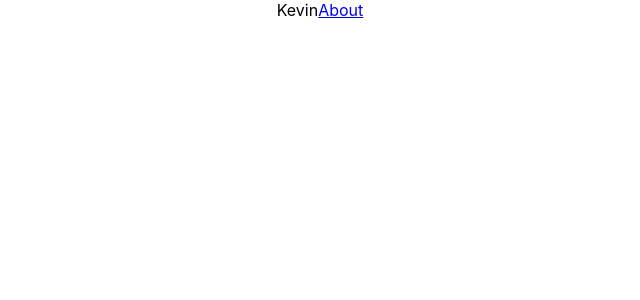
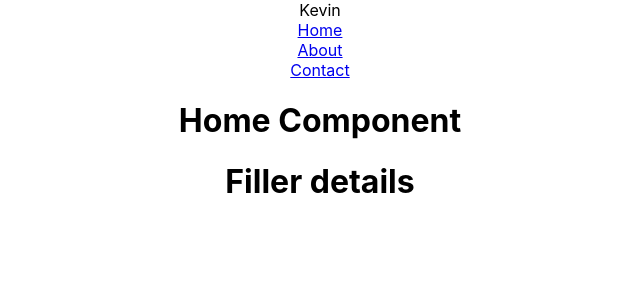
Before and after one commit to KevinLai76/website, a React (Create React App) app: page / in a window 1280 px wide. Shown: the top 300 px of the page, without its empty margins (320-960 px from the left). Built offline with nearby package versions, Linux system fonts and the light colour scheme.

Commit message:
Basic navigation and navbar implemented

```diff
--- a/src/App.js
+++ b/src/App.js
@@ -1,12 +1,19 @@
 import React from 'react';
 import './App.css';
+import Home from './components/Home'
+import About from './components/About'
+import Contact from './components/Contact'
 import NavBar from './components/NavBar'
+import { Route } from 'react-router-dom'
 
 function App() {
 
   return (
     <div className="App">
-      <NavBar />
+        <NavBar />
+        <Route exact path='/' component={Home} />
+        <Route exact path='/about' component={About} />
+        <Route exacth path='/contact' component={Contact} />
     </div>
   );
 }
--- a/src/components/contact.js
+++ b/src/components/contact.js
@@ -0,0 +1,14 @@
+import React from 'react'
+
+function Contact(){
+
+    return(
+        <div>
+            <span> Email: sample</span>
+            <span> Phone: n/a </span>
+            <span> GitHub: n/a </span>
+        </div>
+    )
+}
+
+export default Contact
--- a/src/components/home.js
+++ b/src/components/home.js
@@ -0,0 +1,14 @@
+import React from 'react'
+
+class Home extends React.Component {
+    render(){
+        return(
+            <div>
+                <h1>Home Component</h1>
+                <h1>Filler details</h1>
+            </div>
+        )
+    }
+}
+
+export default Home
--- a/src/components/navBar.js
+++ b/src/components/navBar.js
@@ -1,16 +1,18 @@
 import React from 'react';
-import { Route, Link } from 'react-router-dom'
-import About from './About'
-import Contact from './Contact'
+import { NavLink } from 'react-router-dom'
 
 function NavBar(){
+
     return(
-        <div className='header'>
+        <nav>
             <span>Kevin</span>
-            <Link to='/about'>
-                About
-            </Link>
-        </div>
+            <br></br>
+            <NavLink to='/' exact>Home</NavLink>
+            <br></br>
+            <NavLink to='/about' exact>About</NavLink>
+            <br></br>
+            <NavLink to='/contact'>Contact</NavLink>
+        </nav>
     )
 }
 
```
